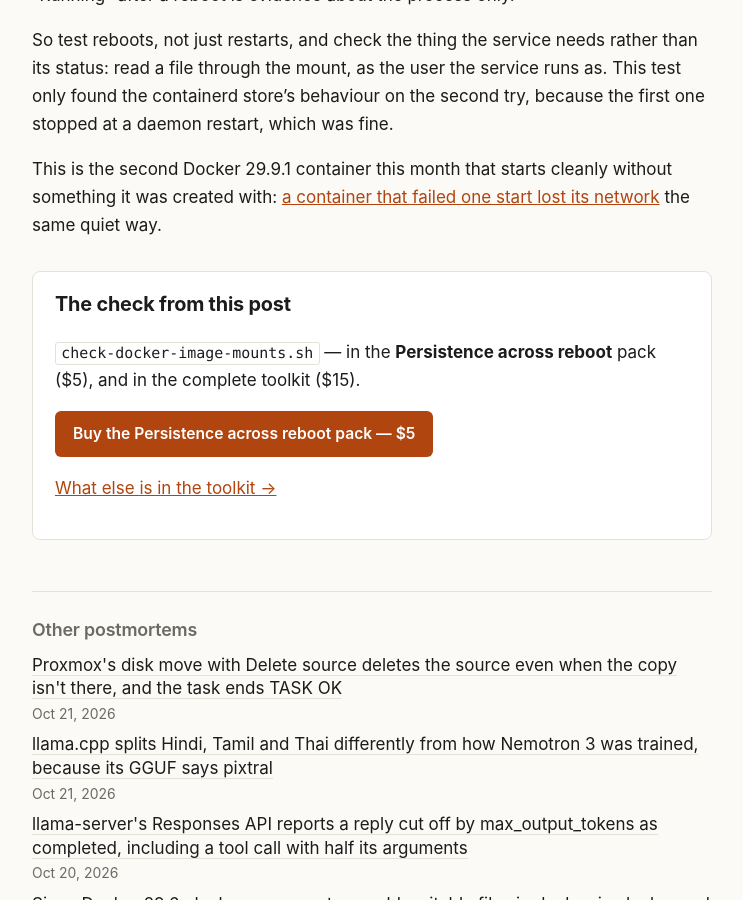
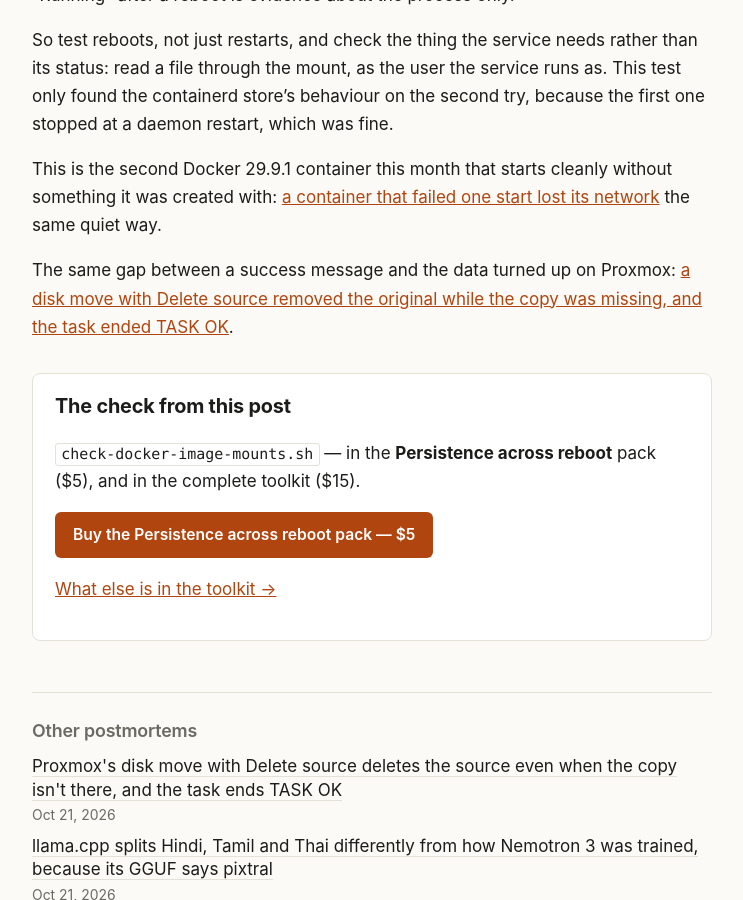
Before and after one commit to mitoyosh/homelab-postmortem, a Jekyll site: the page built from _posts/2026-10-18-docker-image-mount-comes-back-empty-after-a-reboot.md, in a window 1280 px wide and 900 px high, scrolled down 3760 px. Shown: the whole window, without its empty margins (268-1011 px from the left). Built offline with Jekyll 4.4.1, drawn with Linux system fonts in a browser that asks for light colours.

Commit message:
Inbound links to the 2026-10-21 posts
Co-Authored-By: Claude Opus 5.5 <noreply@anthropic.com>

```diff
--- a/_posts/2026-10-18-docker-image-mount-comes-back-empty-after-a-reboot.md
+++ b/_posts/2026-10-18-docker-image-mount-comes-back-empty-after-a-reboot.md
@@ -96,3 +96,5 @@ A restart policy promises that the process comes back, not that its environment
 So test reboots, not just restarts, and check the thing the service needs rather than its status: read a file through the mount, as the user the service runs as. This test only found the containerd store's behaviour on the second try, because the first one stopped at a daemon restart, which was fine.
 
 This is the second Docker 29.9.1 container this month that starts cleanly without something it was created with: [a container that failed one start lost its network](https://homelabpostmortem.com/2026/10/18/docker-29-container-loses-its-network-after-one-failed-start/) the same quiet way.
+
+The same gap between a success message and the data turned up on Proxmox: [a disk move with Delete source removed the original while the copy was missing, and the task ended TASK OK](https://homelabpostmortem.com/2026/10/21/proxmox-disk-move-deletes-the-source-when-the-copy-is-missing/).
```
Also changed, not shown: _posts/2026-10-07-ollama-picks-the-gemma-4-template-from-the-model-name.md (+2 -0 lines).
